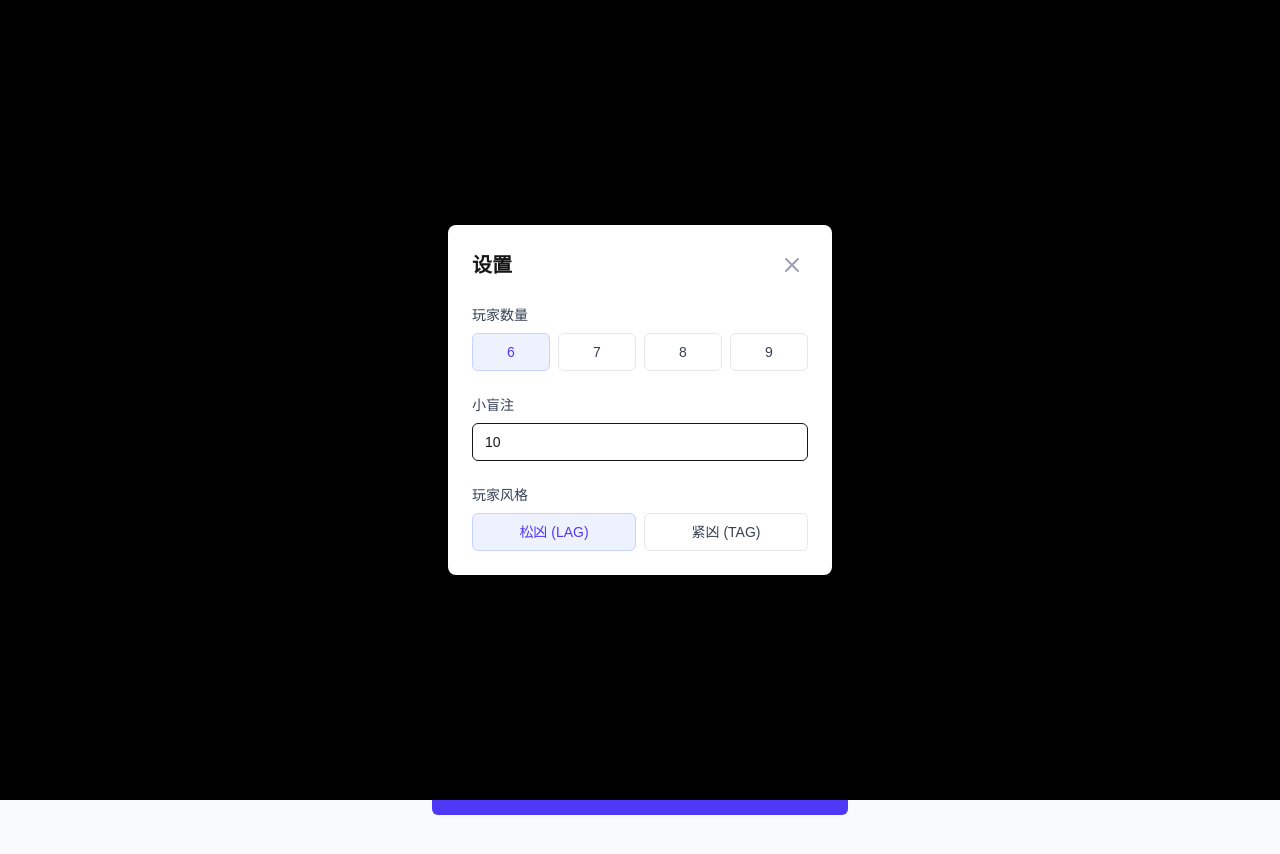
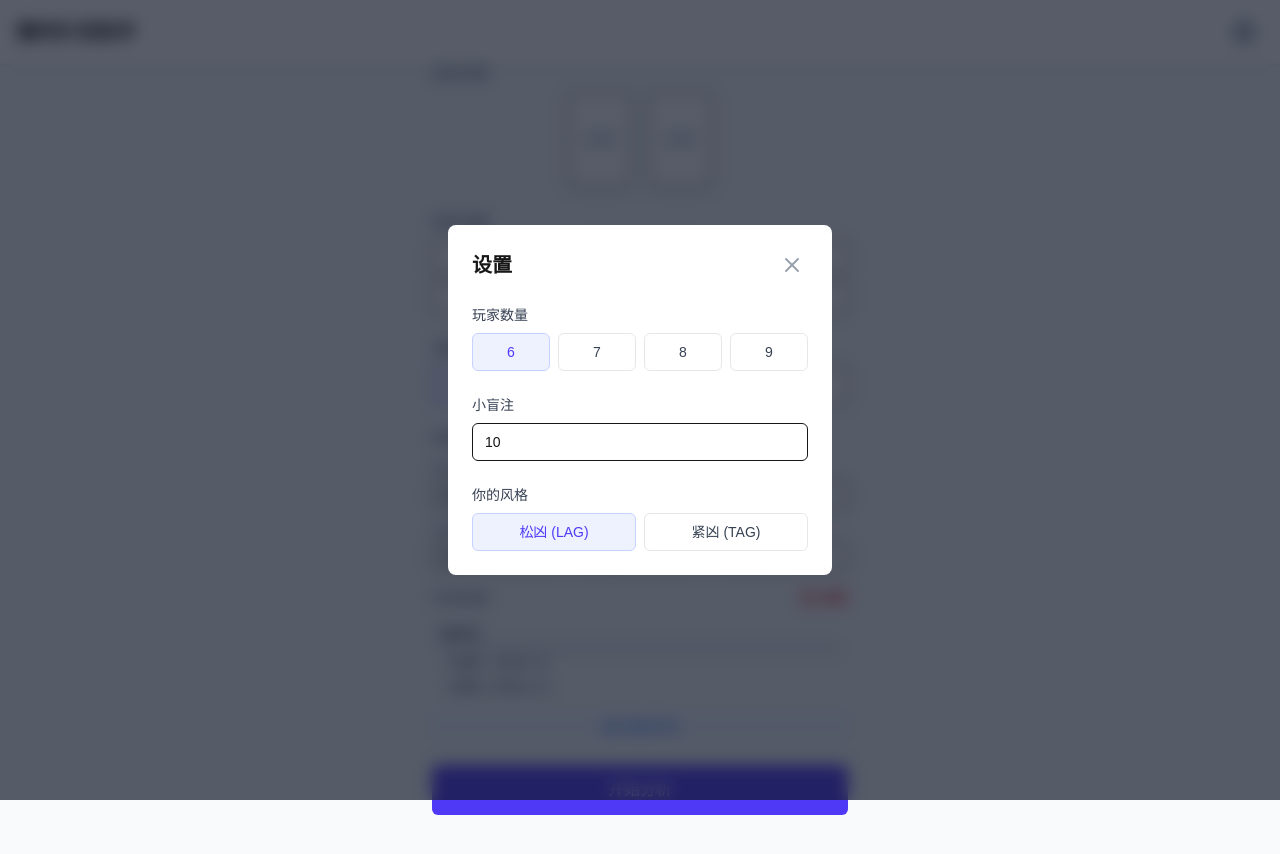
Before and after one commit to xwm111/poker_assistant, a Next.js app: page / in a window 1280 px wide. Both pictures are taken after a click on the button 1244 px from the left and 32 px from the top of the page. Shown: the top 854 px of the page. Built offline with nearby package versions, Linux system fonts and the light colour scheme.

Commit message:
✨ style: 更新 Settings 和 HandInput 组件的背景样式
- 将背景颜色从黑色透明度改为灰色透明度，并添加模糊效果，以提升视觉效果。
- 修改玩家风格标签文本，从“玩家风格”更改为“你的风格”。

```diff
--- a/src/components/Settings.tsx
+++ b/src/components/Settings.tsx
@@ -10,7 +10,7 @@
   const { settings, updateSettings } = useSettings();
 
   return (
-    <div className="fixed inset-0 bg-black bg-opacity-50 flex items-center justify-center z-50">
+    <div className="fixed inset-0 bg-gray-900/70 backdrop-blur-sm flex items-center justify-center z-50">
       <div className="bg-white rounded-lg p-6 w-96 max-w-full">
         <div className="flex justify-between items-center mb-6">
           <h2 className="text-xl font-semibold">设置</h2>
@@ -62,7 +62,7 @@
           {/* 玩家风格设置 */}
           <div className="space-y-2">
             <label className="block text-sm font-medium text-gray-700">
-              玩家风格
+              你的风格
             </label>
             <div className="grid grid-cols-2 gap-2">
               <button
--- a/src/components/poker-analyzer/HandInput.tsx
+++ b/src/components/poker-analyzer/HandInput.tsx
@@ -175,7 +175,7 @@
   );
 
   const renderRankSelector = () => (
-    <div className="fixed inset-0 bg-black bg-opacity-50 flex items-center justify-center z-50">
+    <div className="fixed inset-0 bg-gray-900/70 backdrop-blur-sm flex items-center justify-center z-50">
       <div className="bg-white rounded-lg p-4 w-80">
         <div className="flex justify-between items-center mb-4">
           <h3 className="text-lg font-medium">选择点数</h3>
@@ -205,7 +205,7 @@
   );
 
   const renderSuitSelector = () => (
-    <div className="fixed inset-0 bg-black bg-opacity-50 flex items-center justify-center z-50">
+    <div className="fixed inset-0 bg-gray-900/70 backdrop-blur-sm flex items-center justify-center z-50">
       <div className="bg-white rounded-lg p-4 w-80">
         <div className="flex justify-between items-center mb-4">
           <h3 className="text-lg font-medium">选择花色</h3>
```
